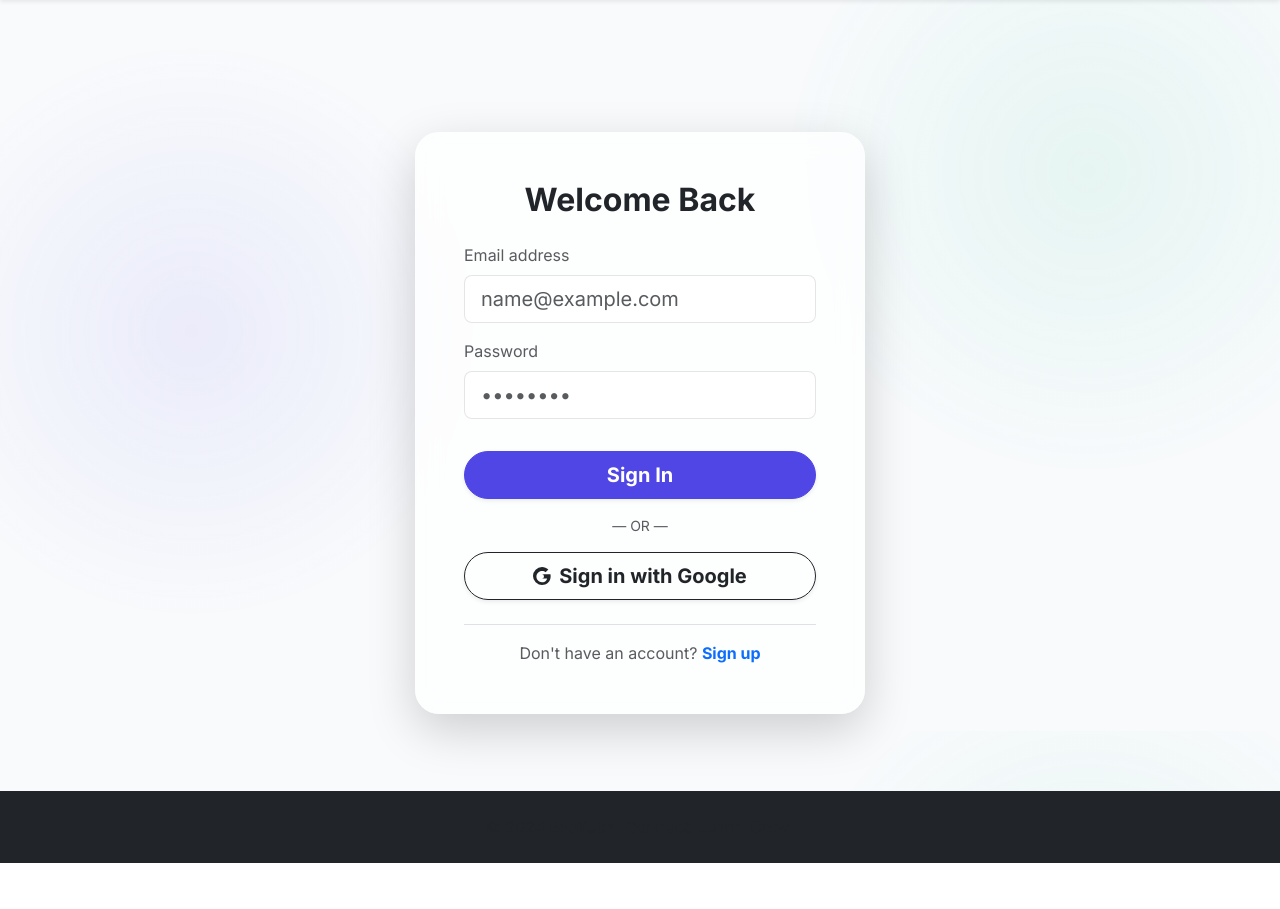
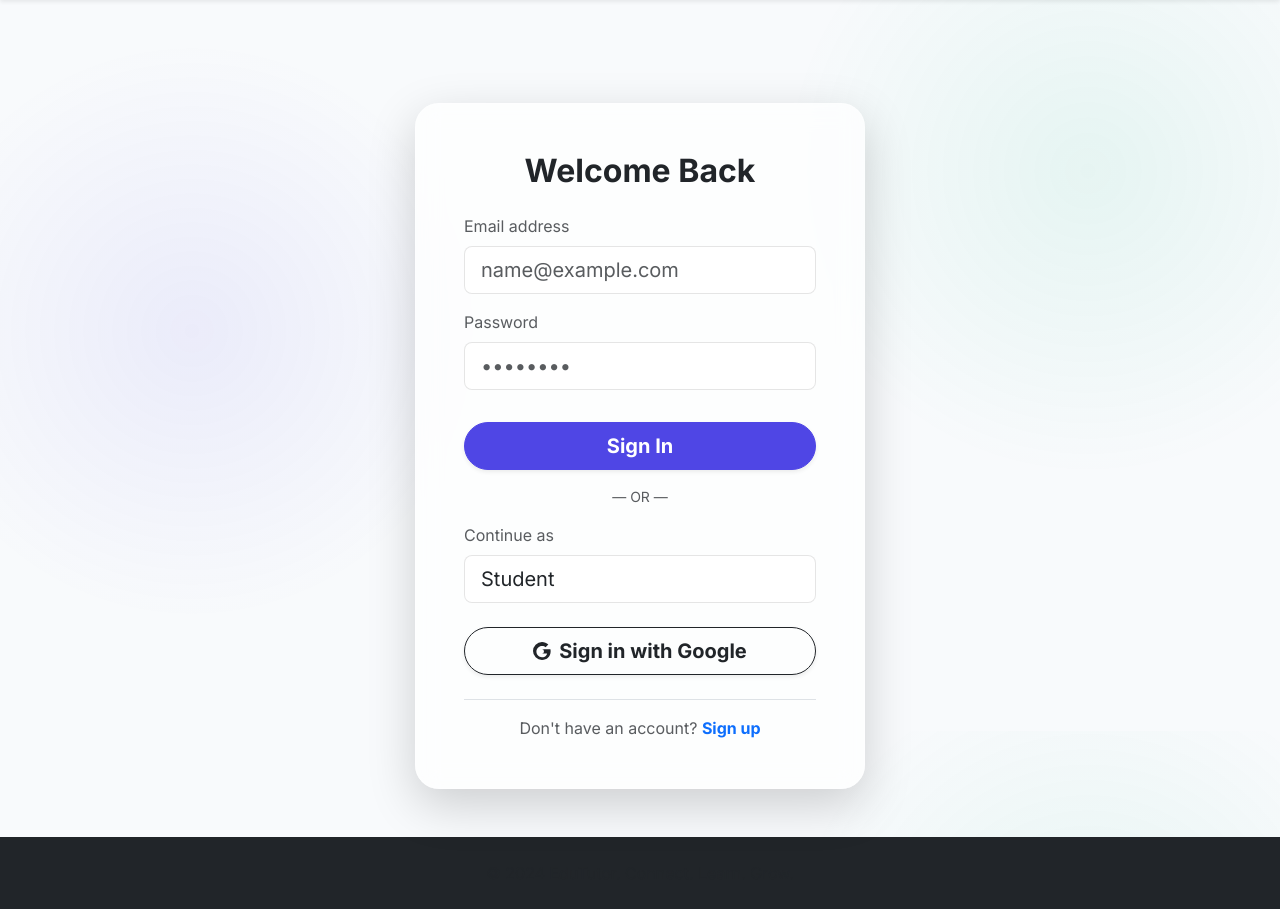
Before and after one commit to jordangodsown/private-tutor-platform, a Flask app: page /login in a window 1280 px wide. Shown: the part 69-978 px from the top of the page. Before the commit the page ends 932 px from the top, so only its background shows below. Run offline with Flask 3, Linux system fonts and the light colour scheme; some libraries are stand-ins or nearby versions.

Commit message:
Fix Google login role selection and disable incomplete tutor profiles

```diff
--- a/templates/login.html
+++ b/templates/login.html
@@ -19,15 +19,28 @@
             <button type="submit" class="btn btn-primary btn-lg w-100 fw-bold shadow-sm rounded-pill mt-2">Sign In</button>
         </form>
         <div class="text-center my-3 text-muted small">— OR —</div>
-        <a href="{{ url_for('login_google') }}" class="btn btn-outline-dark btn-lg w-100 fw-bold shadow-sm rounded-pill d-flex align-items-center justify-content-center gap-2">
+        <div class="mb-4">
+            <label for="google-role" class="form-label text-muted">Continue as</label>
+            <select id="google-role" class="form-select form-select-lg custom-input">
+                <option value="student">Student</option>
+                <option value="tutor">Tutor</option>
+            </select>
+        </div>
+        <button id="google-signup-btn" type="button" class="btn btn-outline-dark btn-lg w-100 fw-bold shadow-sm rounded-pill d-flex align-items-center justify-content-center gap-2">
             <svg xmlns="http://www.w3.org/2000/svg" width="18" height="18" fill="currentColor" class="bi bi-google" viewBox="0 0 16 16">
                 <path d="M15.545 6.558a9.42 9.42 0 0 1 .139 1.626c0 2.434-.87 4.492-2.384 5.885h.002C11.978 15.292 10.158 16 8 16A8 8 0 1 1 8 0c2.204 0 4.09.811 5.614 2.157l-2.434 2.434c-.73-.7-1.761-1.127-3.18-1.127-2.733 0-4.962 2.26-4.962 5.05s2.229 5.05 4.962 5.05c3.153 0 4.335-2.227 4.516-3.387H8a1.82 1.82 0 0 0 0-3.638h7.545z"/>
             </svg>
             Sign in with Google
-        </a>
+        </button>
         <div class="text-center mt-4 pt-3 border-top">
             <p class="text-muted mb-0">Don't have an account? <a href="{{ url_for('register') }}" class="text-primary fw-bold text-decoration-none">Sign up</a></p>
         </div>
+        <script>
+            document.getElementById('google-signup-btn').addEventListener('click', function() {
+                const role = document.getElementById('google-role').value;
+                window.location.href = "{{ url_for('login_google') }}?role=" + role;
+            });
+        </script>
     </div>
 </div>
 {% endblock %}
```
Also changed, not shown: templates/tutors.html (+10 -8 lines).
